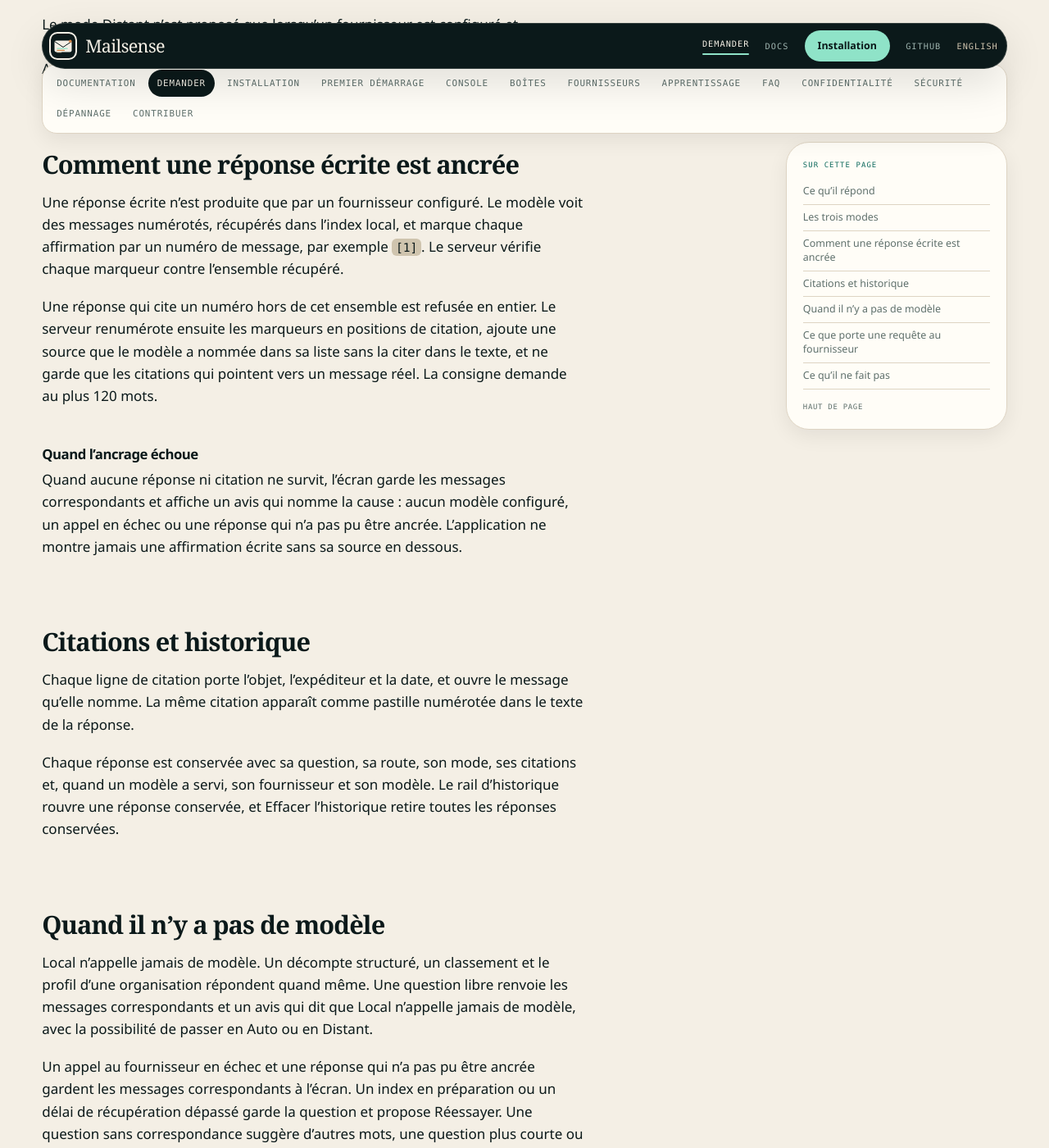
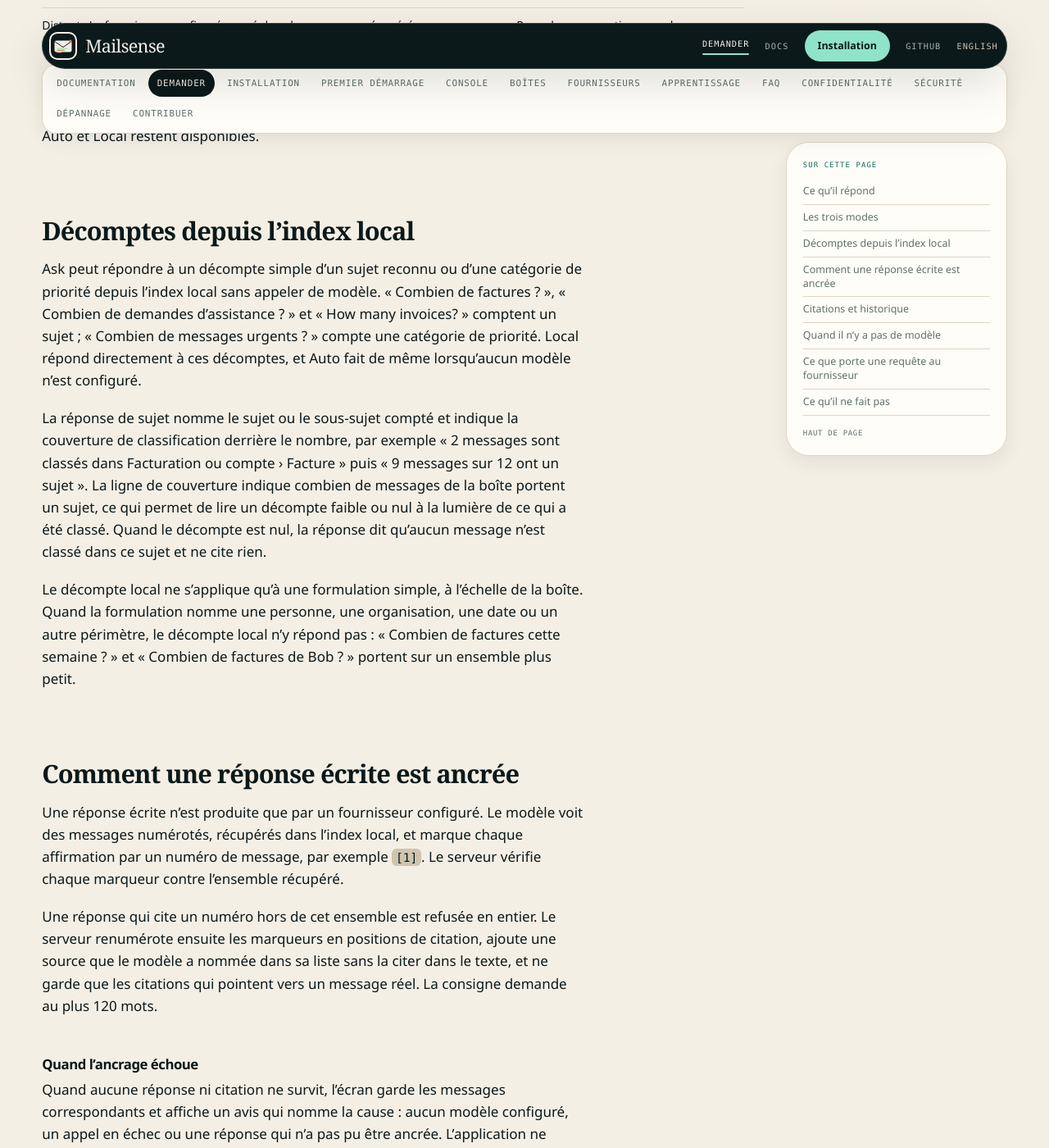
Before and after one commit to LLM-4-People/mailsense, a Jekyll site: the page built from docs/fr/ask.md, in a window 1280 px wide and 1400 px high, scrolled down 1257 px. Shown: the whole window at 82% size. Built offline with Jekyll 4.4.1, drawn with Linux system fonts in a browser that asks for light colours; some of the changed text lies outside the part shown.

Commit message:
docs(ask): document local topic counts and coverage honesty
Describe the provider-less topic and priority counts, the topic path and
classification coverage in the answer (including a zero count), and the
local count's scope admission rule. Keep the EN/FR pages structurally in
sync and correct the sections that understated what Local and Auto answer
without a model.

```diff
--- a/docs/fr/ask.md
+++ b/docs/fr/ask.md
@@ -36,6 +36,9 @@ liste de messages correspondants ou de réponse écrite avec citations.
 - Un décompte ou un classement sur les métadonnées du courrier : combien de
   messages sont urgents, quels expéditeurs ont écrit le plus, quel mois a été le
   plus chargé.
+- Un décompte d'un sujet reconnu, comme les factures ou les demandes
+  d'assistance, avec le sujet nommé et la couverture de classification derrière
+  le nombre.
 - Une liste de messages correspondants : quels messages parlent de la facture.
 - Un fait tiré du courrier : ce que la proposition signée vous demande de
   confirmer.
@@ -57,6 +60,29 @@ Le sélecteur de modèle se trouve à côté du champ de question.
 Le mode Distant n'est proposé que lorsqu'un fournisseur est configuré et
 utilisable. Sinon, le sélecteur dit pourquoi et mène aux réglages du
 fournisseur, et Auto et Local restent disponibles.
+
+## Décomptes depuis l'index local
+
+Ask peut répondre à un décompte simple d'un sujet reconnu ou d'une catégorie de
+priorité depuis l'index local sans appeler de modèle. « Combien de factures ? »,
+« Combien de demandes d'assistance ? » et « How many invoices? » comptent un
+sujet ; « Combien de messages urgents ? » compte une catégorie de priorité.
+Local répond directement à ces décomptes, et Auto fait de même lorsqu'aucun
+modèle n'est configuré.
+
+La réponse de sujet nomme le sujet ou le sous-sujet compté et indique la
+couverture de classification derrière le nombre, par exemple « 2 messages sont
+classés dans Facturation ou compte › Facture » puis « 9 messages sur 12 ont un
+sujet ». La ligne de couverture indique combien de messages de la boîte portent
+un sujet, ce qui permet de lire un décompte faible ou nul à la lumière de ce qui
+a été classé. Quand le décompte est nul, la réponse dit qu'aucun message n'est
+classé dans ce sujet et ne cite rien.
+
+Le décompte local ne s'applique qu'à une formulation simple, à l'échelle de la
+boîte. Quand la formulation nomme une personne, une organisation, une date ou
+un autre périmètre, le décompte local n'y répond pas : « Combien de factures
+cette semaine ? » et « Combien de factures de Bob ? » portent sur un ensemble
+plus petit.
 
 ## Comment une réponse écrite est ancrée
 
@@ -91,10 +117,11 @@ conservées.
 
 ## Quand il n'y a pas de modèle
 
-Local n'appelle jamais de modèle. Un décompte structuré, un classement et le
-profil d'une organisation répondent quand même. Une question libre renvoie les
-messages correspondants et un avis qui dit que Local n'appelle jamais de modèle,
-avec la possibilité de passer en Auto ou en Distant.
+Local n'appelle jamais de modèle. Un décompte d'un sujet reconnu ou d'une
+catégorie de priorité, un classement et le profil d'une organisation répondent
+quand même. Une question libre renvoie les messages correspondants et un avis
+qui dit que Local n'appelle jamais de modèle, avec la possibilité de passer en
+Auto ou en Distant.
 
 Un appel au fournisseur en échec et une réponse qui n'a pas pu être ancrée
 gardent les messages correspondants à l'écran. Un index en préparation ou un
```
Also changed, not shown: docs/ask.md (+26 -3 lines), docs/faq.md (+2 -1 lines), docs/fr/faq.md (+5 -3 lines).
